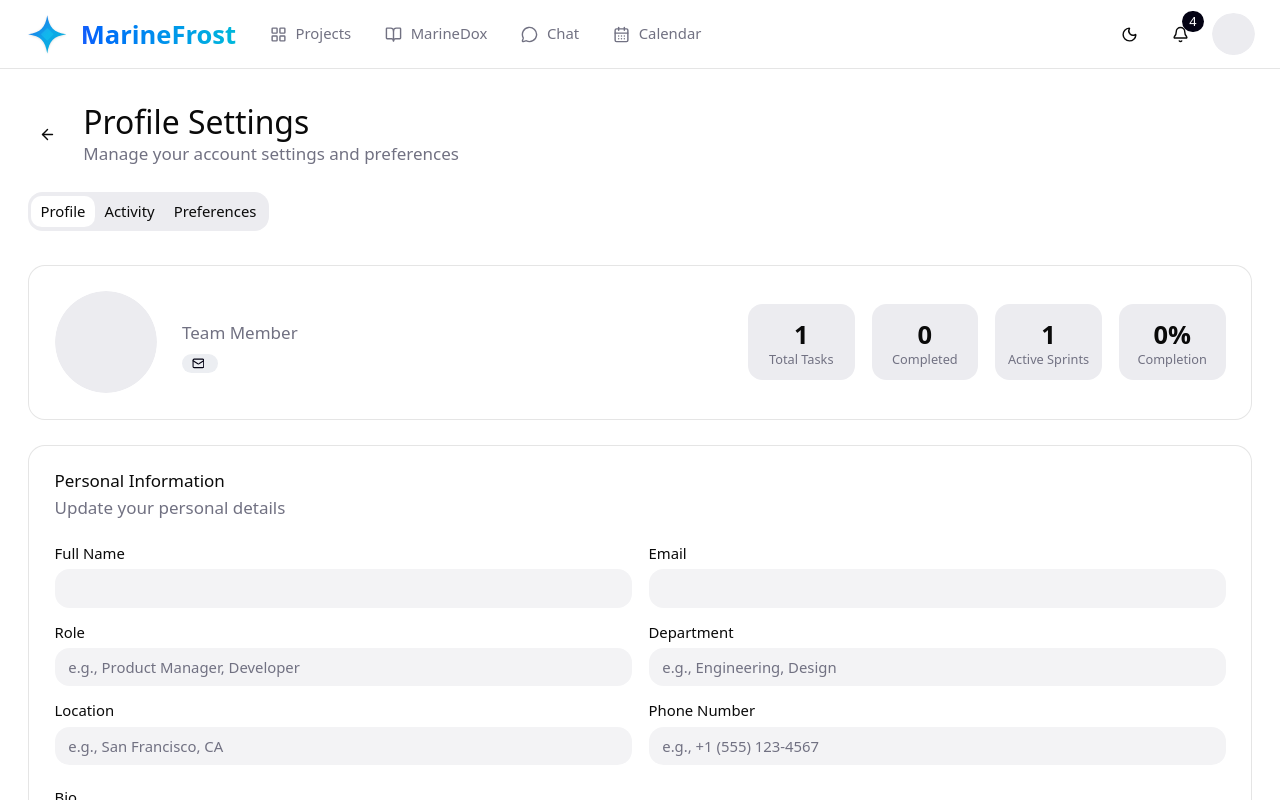
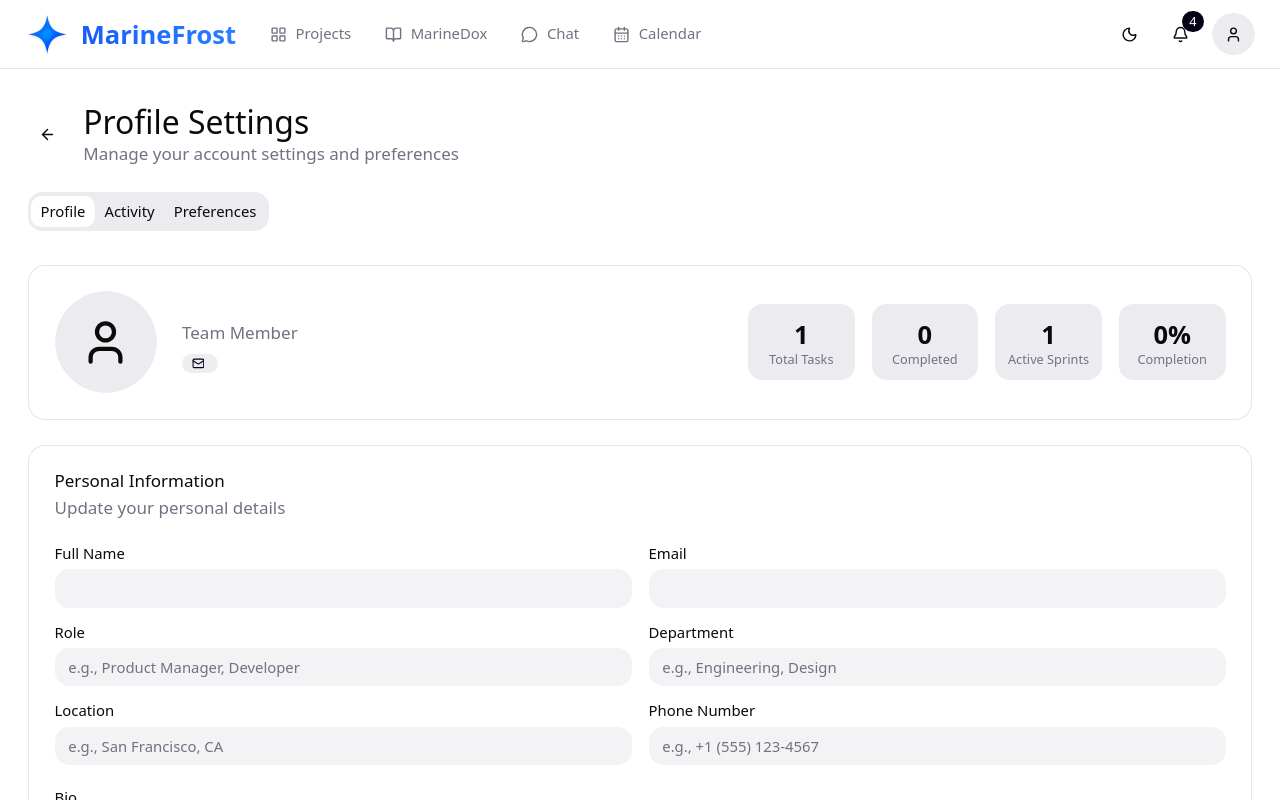
Before and after one commit to RohanNikumbh27/marinefrost, a Next.js app: page /profile in a window 1280 px wide. Shown: the top 800 px of the page. Built offline with nearby package versions, Linux system fonts and the light colour scheme.

Commit message:
refactor: Update UI gradients, replace avatar text fallbacks with User icons, and configure Capacitor for Android emulator development.

```diff
--- a/app/profile/page.tsx
+++ b/app/profile/page.tsx
@@ -13,7 +13,7 @@ import { Avatar, AvatarFallback, AvatarImage } from '@/components/ui/avatar';
 import { Tabs, TabsContent, TabsList, TabsTrigger } from '@/components/ui/tabs';
 import { Switch } from '@/components/ui/switch';
 import { Badge } from '@/components/ui/badge';
-import { ArrowLeft, Save, Trophy, Activity, GitBranch, Target, Mail, MapPin, Briefcase, Calendar, TrendingUp, CheckCircle } from 'lucide-react';
+import { ArrowLeft, Save, Trophy, Activity, GitBranch, Target, Mail, MapPin, Briefcase, Calendar, TrendingUp, CheckCircle, User } from 'lucide-react';
 import { toast } from 'sonner';
 import { useTheme } from 'next-themes';
 import { useData } from '@/contexts/DataContext';
@@ -77,7 +77,7 @@ export default function UserProfile() {
                 <div className="flex flex-col md:flex-row items-start md:items-center gap-6">
                   <Avatar className="h-24 w-24">
                     <AvatarImage src={user?.avatar} alt={user?.name} />
-                    <AvatarFallback className="text-3xl">{user?.name?.charAt(0)}</AvatarFallback>
+                    <AvatarFallback className="text-3xl"><User className="h-12 w-12" /></AvatarFallback>
                   </Avatar>
                   <div className="flex-1 space-y-2">
                     <h2 className="text-2xl">{user?.name}</h2>
--- a/capacitor.config.ts
+++ b/capacitor.config.ts
@@ -3,11 +3,10 @@ import type { CapacitorConfig } from '@capacitor/cli';
 const config: CapacitorConfig = {
   appId: 'com.marinefrost.app',
   appName: 'MarineFrost',
-  webDir: 'out', // Will be used when static export is available
+  webDir: 'out', // Dummy dir for CLI satisfaction
   server: {
-    // For development with live reload, uncomment the following and run `npm run dev` first:
-    // url: 'http://YOUR_LOCAL_IP:3000',
-    // cleartext: true, // Required for Android to allow HTTP
+    url: 'http://10.0.2.2:3000', // Android Emulator Localhost
+    cleartext: true,
     androidScheme: 'https',
   },
   plugins: {
--- a/components/Layout.tsx
+++ b/components/Layout.tsx
@@ -68,7 +68,7 @@ export default function Layout({ children }: LayoutProps) {
                         <div className="transition-transform group-hover:scale-110">
                             <Logo className="h-10 w-10" />
                         </div>
-                        <span className="hidden md:inline-block font-bold font-dancing text-2xl bg-gradient-to-r from-blue-600 to-cyan-500 bg-clip-text text-transparent">MarineFrost</span>
+                        <span className="hidden md:inline-block font-bold font-dancing text-2xl bg-gradient-to-r from-blue-600 to-blue-500 bg-clip-text text-transparent">MarineFrost</span>
                     </Link>
 
                     <nav className="hidden md:flex items-center space-x-8 flex-1">
@@ -140,7 +140,7 @@ export default function Layout({ children }: LayoutProps) {
                                 <Button variant="ghost" className="rounded-full h-10 w-10 p-0">
                                     <Avatar className="h-10 w-10">
                                         <AvatarImage src={user?.avatar} alt={user?.name} />
-                                        <AvatarFallback>{user?.name?.charAt(0)}</AvatarFallback>
+                                        <AvatarFallback><User className="h-5 w-5" /></AvatarFallback>
                                     </Avatar>
                                 </Button>
                             </DropdownMenuTrigger>
@@ -420,7 +420,7 @@ export default function Layout({ children }: LayoutProps) {
                                             <Avatar className="h-10 w-10 border-2 border-white/20">
                                                 <AvatarImage src={user?.avatar} alt={user?.name} />
                                                 <AvatarFallback className="bg-white/20 text-white">
-                                                    {user?.name?.charAt(0)}
+                                                    <User className="h-5 w-5" />
                                                 </AvatarFallback>
                                             </Avatar>
                                             <div className="flex-1 min-w-0">
--- a/components/Logo.tsx
+++ b/components/Logo.tsx
@@ -9,8 +9,8 @@ export default function Logo({ className = "h-8 w-8" }: { className?: string })
             <defs>
                 <linearGradient id="marine-star-gradient" x1="0%" y1="0%" x2="100%" y2="100%">
                     <stop offset="0%" stopColor="#2563EB" /> {/* Blue 600 */}
-                    <stop offset="50%" stopColor="#0EA5E9" /> {/* Sky 500 */}
-                    <stop offset="100%" stopColor="#06B6D4" /> {/* Cyan 500 */}
+                    <stop offset="50%" stopColor="#0077ffff" /> {/* Sky 500 */}
+                    <stop offset="100%" stopColor="#0011ffff" /> {/* Cyan 500 */}
                 </linearGradient>
                 <filter id="star-glow" x="-20%" y="-20%" width="140%" height="140%">
                     <feGaussianBlur stdDeviation="3" result="blur" />
--- a/contexts/AuthContext.tsx
+++ b/contexts/AuthContext.tsx
@@ -42,7 +42,7 @@ export function AuthProvider({ children }: { children: ReactNode }) {
             id: '1',
             email,
             name: email.split('@')[0],
-            avatar: 'https://images.unsplash.com/photo-1737574821698-862e77f044c1?crop=entropy&cs=tinysrgb&fit=max&fm=jpg&ixid=M3w3Nzg4Nzd8MHwxfHNlYXJjaHwxfHxwcm9mZXNzaW9uYWwlMjBidXNpbmVzc21hbiUyMHBvcnRyYWl0fGVufDF8fHx8MTc2NzcxNjQ1NHww&ixlib=rb-4.1.0&q=80&w=400',
+            avatar: 'https://images.unsplash.com/photo-1507003211169-0a1dd7228f2d?ixlib=rb-4.0.3&ixid=MnwxMjA3fDB8MHxwaG90by1wYWdlfHx8fGVufDB8fHx8&auto=format&fit=crop&w=256&q=80',
             role: 'Product Manager',
             bio: 'Building amazing products'
         };
@@ -58,7 +58,7 @@ export function AuthProvider({ children }: { children: ReactNode }) {
             id: Date.now().toString(),
             email,
             name,
-            avatar: 'https://images.unsplash.com/photo-1524538198441-241ff79d153b?crop=entropy&cs=tinysrgb&fit=max&fm=jpg&ixid=M3w3Nzg4Nzd8MHwxfHNlYXJjaHwxfHx5b3VuZyUyMHByb2Zlc3Npb25hbCUyMG1hbnxlbnwxfHx8fDE3Njc3Njc3NTF8MA&ixlib=rb-4.1.0&q=80&w=400',
+            avatar: 'https://images.unsplash.com/photo-1573496359142-b8d87734a5a2?ixlib=rb-4.0.3&ixid=MnwxMjA3fDB8MHxwaG90by1wYWdlfHx8fGVufDB8fHx8&auto=format&fit=crop&w=256&q=80',
             role: 'Developer',
             bio: ''
         };
```
